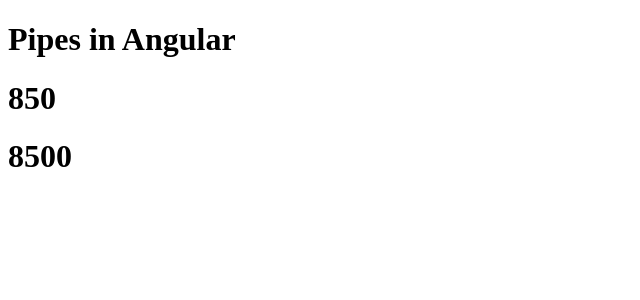
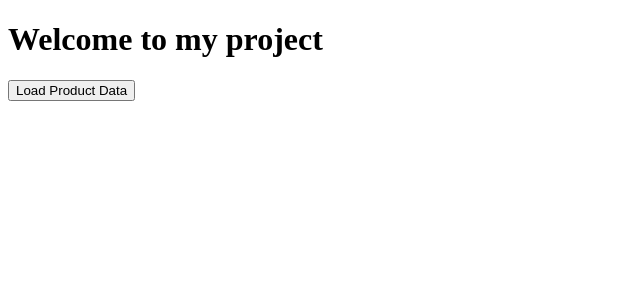
Before and after one commit to HariomPatel2002/Angular, an Angular app: page / in a window 1280 px wide. Shown: the top 300 px of the page, without its empty margins (0-640 px from the left). Built offline with nearby package versions, Linux system fonts and the light colour scheme.

Commit message:
Service files

```diff
--- a/src/app/app.component.html
+++ b/src/app/app.component.html
@@ -1,4 +1,11 @@
-<h1>Pipes in Angular</h1>
-<h1>{{amount | currencyConverter}}</h1>
+<h1>Welcome to my project</h1>
 
-<h1>{{100 | currencyConverter:12}}</h1>
+<button (click)="getProduct()">Load Product Data</button>
+
+
+@for(item of productData; track item){
+    <ul>
+        <li>{{item.id}} - {{item.name}} - {{item.price | currencyConverter:'USD':'INR'}}</li>
+    </ul>
+
+}
--- a/src/app/app.component.ts
+++ b/src/app/app.component.ts
@@ -1,14 +1,25 @@
 import { CommonModule } from '@angular/common';
 import { Component } from '@angular/core';
-import { CurrencyConverterPipe } from './pipe/currency-converter.pipe';
+import { ProductService } from './services/product.service';
 @Component({
   selector: 'app-root',
-  imports:  [CommonModule,CurrencyConverterPipe],
+  imports:  [CommonModule],
   templateUrl: './app.component.html',
   styleUrl: './app.component.css'
 })
 
 export class AppComponent {
-  amount = 10;
+  productData:{
+    name: string;
+    brand: string;
+    price: number;
+}[] | undefined;
 
+  constructor(private productService: ProductService){
+
+  }
+  getProduct(){
+    this.productData = this.productService.getProductData();
+    console.log(this.productData);
+  }
 }
--- /dev/null
+++ b/src/app/services/product.service.ts
@@ -0,0 +1,19 @@
+import { Injectable } from '@angular/core';
+
+@Injectable({
+  providedIn: 'root'
+})
+export class ProductService {
+
+  constructor() {
+    console.log('Product Service Initialized');
+   }
+   getProductData(){
+    return [
+      {name:'mobile', brand:'samsung', price:25000},
+      {name:'laptop', brand:'dell', price:55000},
+      {name:'tv', brand:'lg', price:45000},
+      {name:'watch', brand:'fastrack', price:5000},
+    ]
+   }
+}
```
Also changed, not shown: 1 other file (tests, documents, lock files or other folders).
